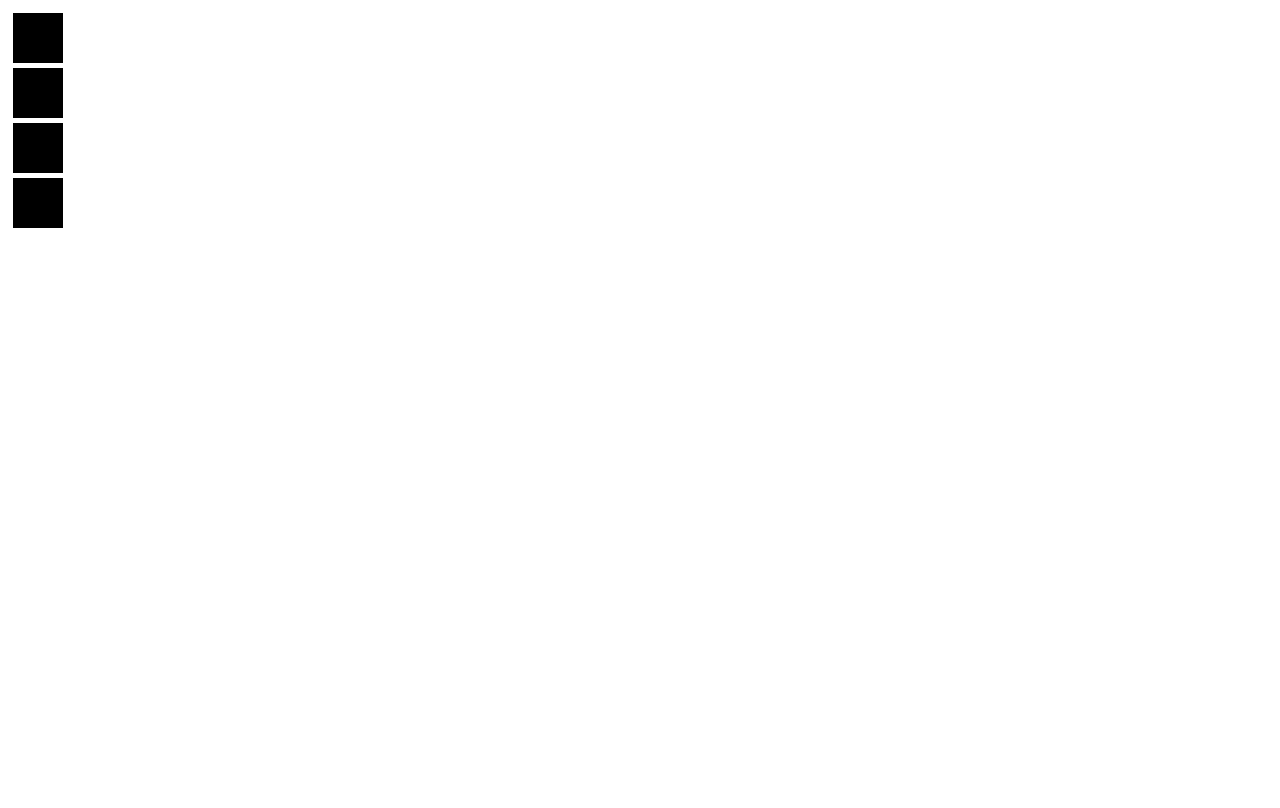
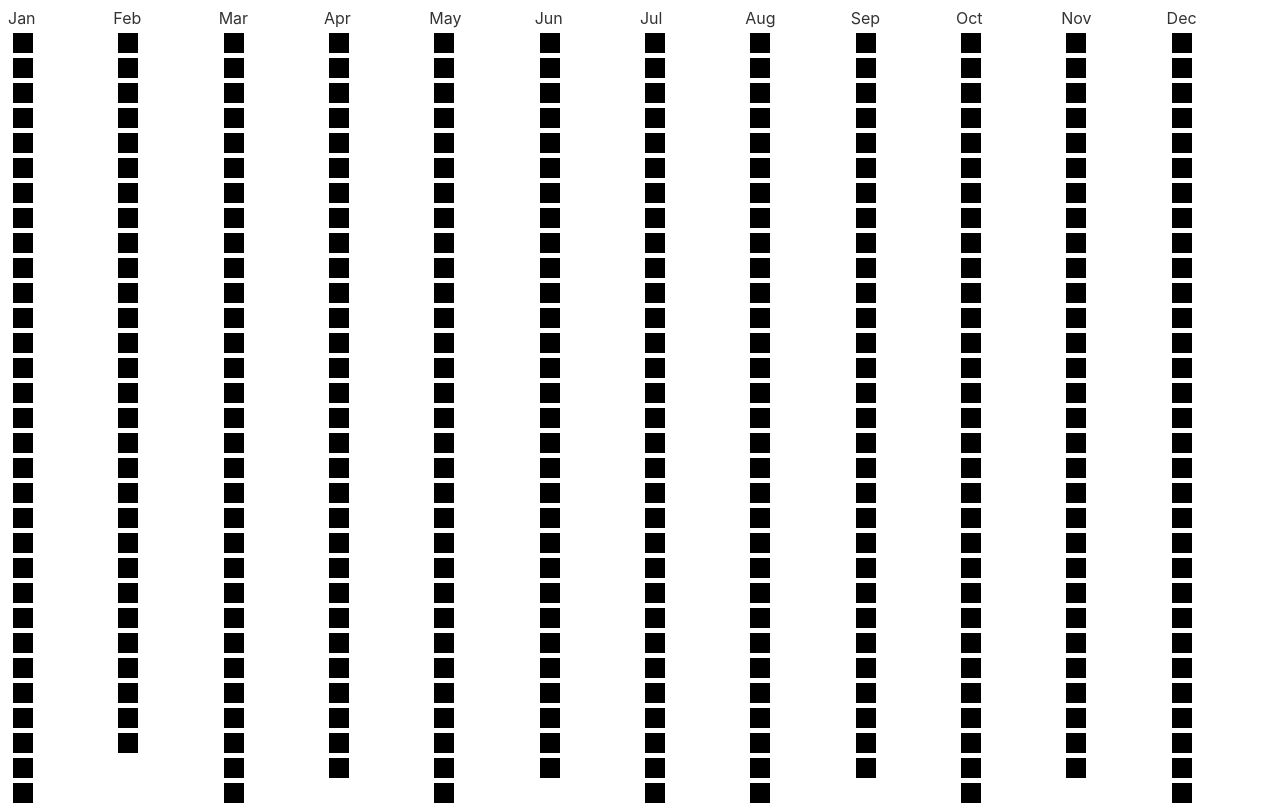
Before and after one commit to jflam/everyday, a Svelte app: page / in a window 1280 px wide. Built offline with nearby package versions, Linux system fonts and the light colour scheme.

Commit message:
Generate an entire year's worth of day components

```diff
--- a/src/App.svelte
+++ b/src/App.svelte
@@ -4,27 +4,55 @@
 	1. DONE Create a simple day component within App.svelte
 	2. DONE Add event handler for click to toggle complete state for that day
 	3. DONE Refactor day component into day.svelte file and import into app.svelte
-	4. Write a loop to create a week's worth of day components
-	5. Add a Svelte store for persisting the state of those components
-	6. Wire up the Svelte store to local browser storage
-	7. Create some designs for the 365 calendar (perhaps modeled after the github activity tracker)
-	8. Add routes that accomodate different goals (e.g., floss or cook meal)
-	9. Add a way to synchronize user state to an OAuth based file store, e.g., Dropbox or OneDrive
-	10. Add a way to synchronize user state to Fluid Framework and repackage app as a Fluid component
+	4. DONE Write a loop to create a month's worth of day components
+	5. DONE Write a loop to create a year's worth of day components
+	6. Make CSS table responsive
+	7. Add a Svelte store for persisting the state of those components
+	8. Wire up the Svelte store to local browser storage
+	9. Create some designs for the 365 calendar (perhaps modeled after the github activity tracker)
+	10. Add routes that accomodate different goals (e.g., floss or cook meal)
+	11. Add a way to synchronize user state to an OAuth based file store, e.g., Dropbox or OneDrive
+	12. Add a way to synchronize user state to Fluid Framework and repackage app as a Fluid component
 -->
 
 <script>
 import Day from './Day.svelte'
+
+const months = ['Jan', 'Feb', 'Mar', 'Apr', 'May', 'Jun', 'Jul', 'Aug', 'Sep', 'Oct', 'Nov', 'Dec'];
+
+function daysInMonth (month, year) {
+    return new Date(year, month, 0).getDate();
+}
+
+const year = 2020;
+const daysInJan = daysInMonth(1, year);
 </script>
 
 <main>
-	<Day />
-	<Day />
-	<Day />
-	<Day />
+<div>
+	{#each months as month, month_index}
+	<div>
+		{month}
+		{#each Array(daysInMonth(month_index + 1, year)) as _, i}
+			<Day />
+		{/each}
+	</div>
+	{/each}
+</div>
 </main>
 
 <style>
+	div {
+		display: table;
+		width: 100%;
+		table-layout: fixed;
+	}
+
+	div > div {
+		display: table-cell;
+		min-width: 50px;
+		width: 50%;
+	}
     main {
             max-width: 240px;
             margin: 0 auto;
--- a/src/Day.svelte
+++ b/src/Day.svelte
@@ -1,5 +1,5 @@
 <script>
-	export let clicked = false;
+    export let clicked = false;
 
 	function handleClick() {
 		clicked = !clicked;
@@ -11,8 +11,8 @@
 <style>
 	div {
 		/* TODO: parameterize height once refactored into component */
-	 	height: 50px;
-		width: 50px;
+	 	height: 20px;
+		width: 20px;
 		background-color: black;
         margin: 5px;
 	}
```
